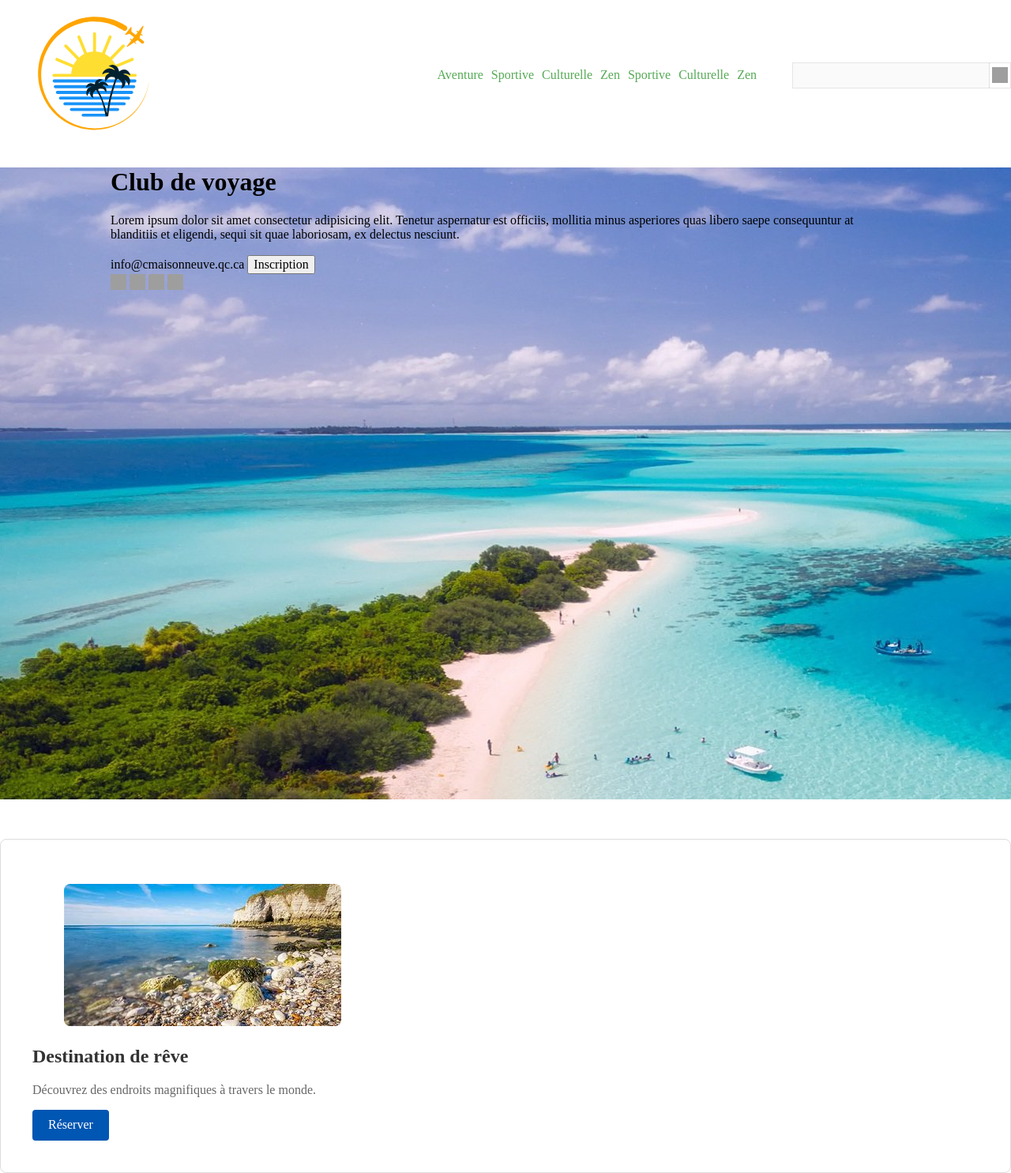
After one commit to eddytuto/h25-4w4-gr1, a WordPress theme: template index.php in a window 1280 px wide. The commit adds this page. Shown: the whole page at 79% size. Run offline with PHP 8.4 and a stand-in for WordPress, Linux system fonts and the light colour scheme; the site name, menu and one post (Sample post) are stand-ins, and other content is empty; grey boxes are pictures that could not be loaded.

Commit message:
s3c1 ajout de index.php et functions.php

```diff
--- /dev/null
+++ b/functions.php
@@ -0,0 +1,7 @@
+<?php
+function theme_tp_enqueue_styles() {
+wp_enqueue_style('normalize', get_template_directory_uri() . '/css/normalize.css');
+wp_enqueue_style('main-style', get_stylesheet_uri());
+}
+add_action('wp_enqueue_scripts', 'theme_tp_enqueue_styles');
+?>
--- /dev/null
+++ b/index.php
@@ -0,0 +1,98 @@
+<!DOCTYPE html>
+<html lang="en">
+<head>
+    <meta charset="UTF-8">
+    <meta name="viewport" content="width=device-width, initial-scale=1.0">
+    <title>4W4-Voyage</title>
+    <!-- link rel="stylesheet" href="normalize.css" -->
+    <!-- link rel="stylesheet" href="style.css" -->
+    <?php wp_head(); ?>
+</head>
+<body>
+    <header>
+        <div class="entete">
+            <figure class="entete__logo">
+
+                <img src="<?php echo get_template_directory_uri() . '/images/logo.png' ?>" alt="logo voyage">
+            </figure>
+            <label for="chk__burger" class="burger">
+                <img src="https://s2.svgbox.net/hero-solid.svg?ic=menu-alt-1&color=000" width="32" height="32">
+            </label>
+            <input type="checkbox" id="chk__burger" class="chk__burger">
+            <div class="entete__nav">
+                <nav class="entete__menu">
+                    <ul class="menu">
+                        <li class="menu__li">
+                            <a class="menu__a" href="#">Aventure</a>
+                        </li>
+                        <li class="menu__li">
+                            <a class="menu__a" href="#">Sportive</a>
+                        </li>
+                        <li class="menu__li">
+                            <a class="menu__a"  href="#">Culturelle</a>
+                        </li>
+                        <li class="menu__li">
+                            <a  class="menu__a" href="#">Zen</a>
+                        </li>
+                        <li class="menu__li">
+                            <a class="menu__a" href="#">Sportive</a>
+                        </li>
+                        <li class="menu__li">
+                            <a class="menu__a"  href="#">Culturelle</a>
+                        </li>
+                        <li class="menu__li">
+                            <a  class="menu__a" href="#">Zen</a>
+                        </li>
+                    </ul>
+                </nav>
+                <div class="entete__recherche">
+                    <form  class="recherche">
+                        <input type="text" class="recherche__input">
+                        <img  class="recherche__img" src="https://s2.svgbox.net/hero-outline.svg?ic=search&color=000" width="20" height="20">
+                    </form>
+                </div>
+            </div>
+        </div>
+    </header>
+    <section class="hero">
+        <div class="hero__contenu global">
+            <h1 class="hero__titre">
+                Club de voyage
+            </h1>
+            <p class="hero__description">
+                Lorem ipsum dolor sit amet consectetur adipisicing elit. Tenetur aspernatur est officiis, mollitia minus asperiores quas libero saepe consequuntur at blanditiis et eligendi, sequi sit quae laboriosam, ex delectus nesciunt.
+            </p>
+            <a href="" class="hero__courriel">
+                info@cmaisonneuve.qc.ca
+            </a>
+            <button class="hero__bouton">
+                Inscription
+            </button>
+            <div class="hero__icone-app">
+                <img src="https://s2.svgbox.net/social.svg?ic=facebook&color=000000" width="20" height="20">
+                <img src="https://s2.svgbox.net/social.svg?ic=linkedin&color=000000" width="20" height="20">
+                <img src="https://s2.svgbox.net/social.svg?ic=paypal&color=000000" width="20" height="20">
+                <img src="https://s2.svgbox.net/social.svg?ic=stackoverflow&color=000000" width="20" height="20">
+            </div>
+        </div>
+    </section>
+    <section class="galerie">
+        <figure class="galerie__fig">
+            <img src="" alt="">
+        </figure>
+    </section>
+
+    <section class="promotion">
+        <div class="carte carte--grande">
+            <figure class="carte__image">
+                <img src="images/img1.jpg" alt="Image de voyage">
+            </figure>
+            <div class="carte__contenu">
+                <h2 class="carte__titre">Destination de rêve</h2>
+                <p class="carte__description">Découvrez des endroits magnifiques à travers le monde.</p>
+                <button class="carte__bouton carte__bouton--actif">Réserver</button>
+            </div>
+        </div>
+    </section>
+</body>
+</html>
--- a/sass/style.scss
+++ b/sass/style.scss
@@ -1,15 +1,15 @@
 /*
-Theme Name: 4W4 - Eddy Martin
+Theme Name: club-voyage
 Theme URI: https://referenced.ca
 Author: Eddy Martin
 Author URI: https://github.com/eddytuto
-Description: Thème de base développer dans le cadre du cours 4W4
+Description: Thème de base développer dans le cadre du cours de Worpress
 Version: 1.0
 Tested up to: 6.2
 Requires PHP: 7.0
 License: GNU General Public License v2 or later
 License URI: http://www.gnu.org/licenses/gpl-2.0.html
-Text Domain: 4w4-eddy
+Text Domain: club-voyage
 */
 
 /* /////////////////////
--- a/style.css
+++ b/style.css
@@ -1,16 +1,16 @@
 @charset "UTF-8";
 /*
-Theme Name: 4W4 - Eddy Martin
+Theme Name: club-voyage
 Theme URI: https://referenced.ca
 Author: Eddy Martin
 Author URI: https://github.com/eddytuto
-Description: Thème de base développer dans le cadre du cours 4W4
+Description: Thème de base développer dans le cadre du cours de Worpress
 Version: 1.0
 Tested up to: 6.2
 Requires PHP: 7.0
 License: GNU General Public License v2 or later
 License URI: http://www.gnu.org/licenses/gpl-2.0.html
-Text Domain: 4w4-eddy
+Text Domain: club-voyage
 */
 /* /////////////////////
 Les Variables
```
